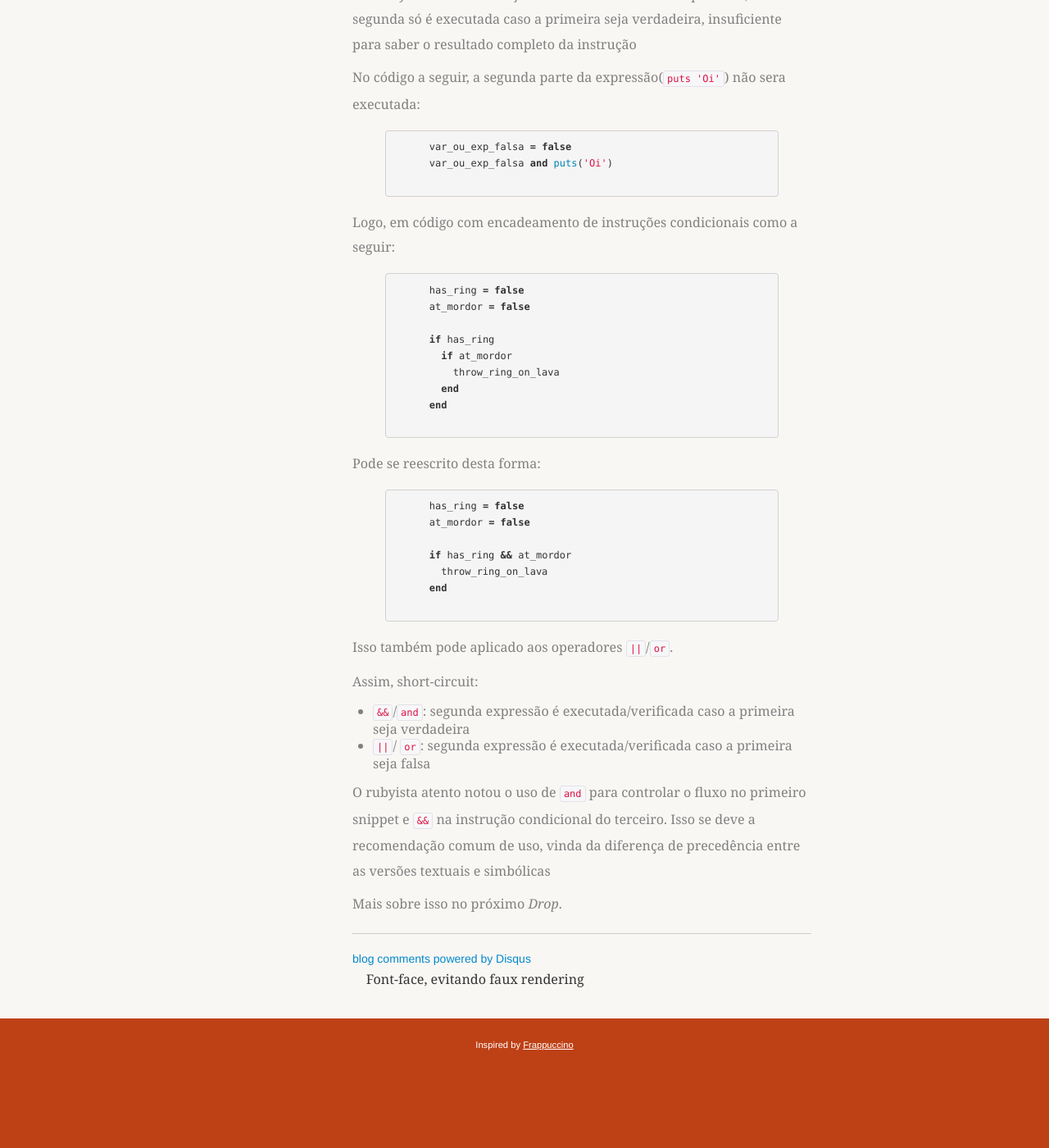
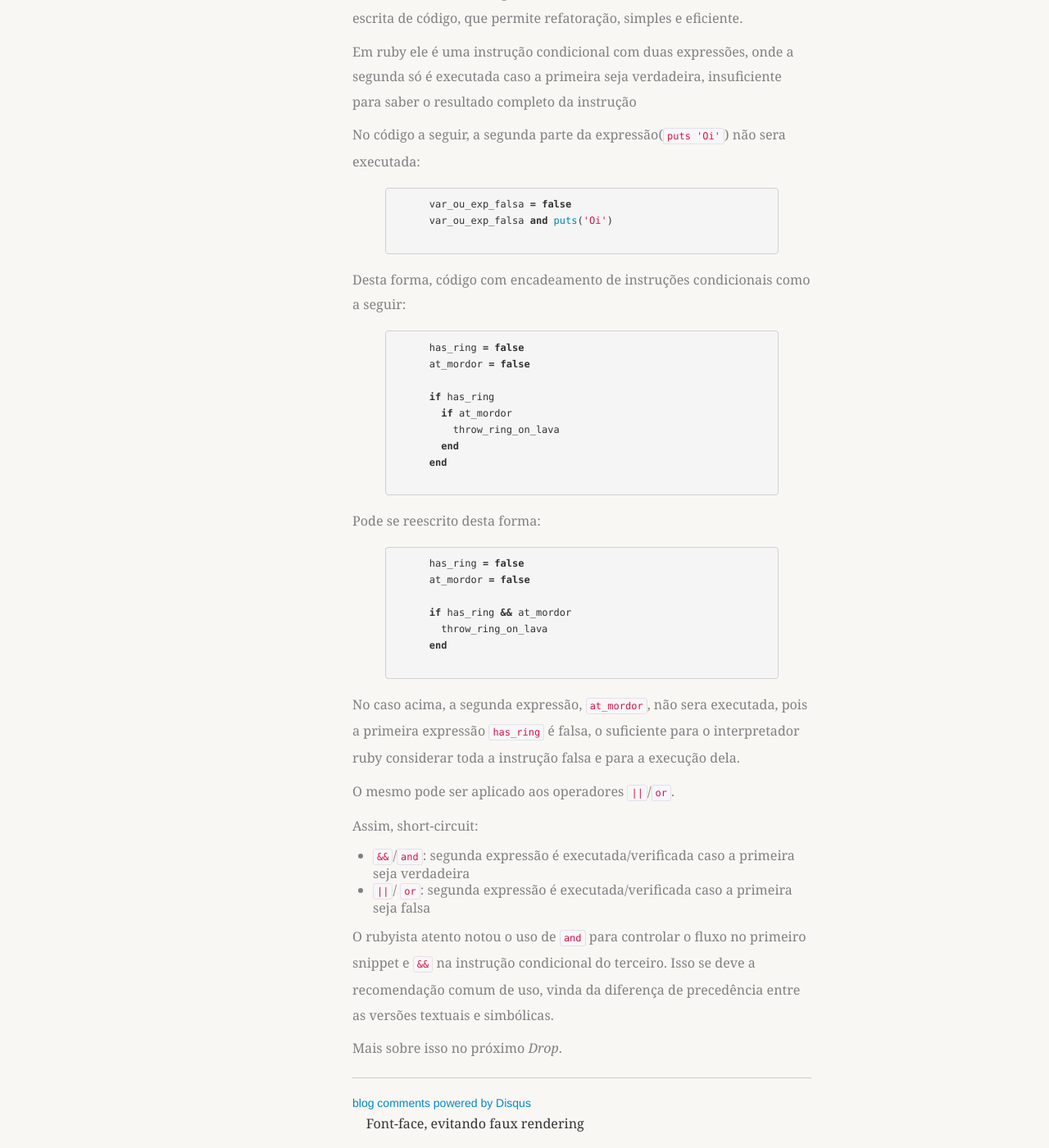
Before and after one commit to lucasts/lucasts.github.com, a Jekyll site: the page built from _posts/2014-06-05-ruby-drops-1-curto-circuito.markdown, in a window 1280 px wide and 1400 px high, scrolled down 318 px. Shown: the whole window at 82% size. Built offline with Jekyll 4.4.1, drawn with Linux system fonts in a browser that asks for light colours; some web fonts are replaced; Markdown is read by kramdown in place of the engine named in the settings; comment, search, counter and statistics services are not loaded; before the commit the page ends 1625 px from its top, so only the background shows below that; some of the changed text lies outside the part shown.

Commit message:
better title and text improvements

```diff
--- a/_posts/2014-06-05-ruby-drops-1-curto-circuito.markdown
+++ b/_posts/2014-06-05-ruby-drops-1-curto-circuito.markdown
@@ -19,7 +19,7 @@ No código a seguir, a segunda parte da expressão(`puts 'Oi'`) não sera execut
       var_ou_exp_falsa and puts('Oi')
     {% endhighlight %}
 
-Logo, em código com encadeamento de instruções condicionais como a seguir:
+Desta forma, código com encadeamento de instruções condicionais como a seguir:
 
     {% highlight ruby %}
       has_ring = false
@@ -43,8 +43,11 @@ Pode se reescrito desta forma:
       end
     {% endhighlight %}
 
+No caso acima, a segunda expressão, `at_mordor`, não sera executada, pois a
+primeira expressão `has_ring` é falsa, o suficiente para o interpretador ruby
+considerar toda a instrução falsa e para a execução dela.
 
-Isso também pode aplicado aos operadores `||`/`or`.
+O mesmo pode ser aplicado aos operadores `||`/`or`.
 
 Assim, short-circuit:
 
@@ -53,6 +56,6 @@ Assim, short-circuit:
 
 
 O rubyista atento notou o uso de `and` para controlar o fluxo no primeiro snippet e `&&` na instrução condicional do terceiro.
-Isso se deve a recomendação comum de uso, vinda da diferença de precedência entre as versões textuais e simbólicas
+Isso se deve a recomendação comum de uso, vinda da diferença de precedência entre as versões textuais e simbólicas.
 
 Mais sobre isso no próximo _Drop_.
```
Also changed, not shown: other parts of _posts/2014-06-05-ruby-drops-1-curto-circuito.markdown (+1 -1 lines).
